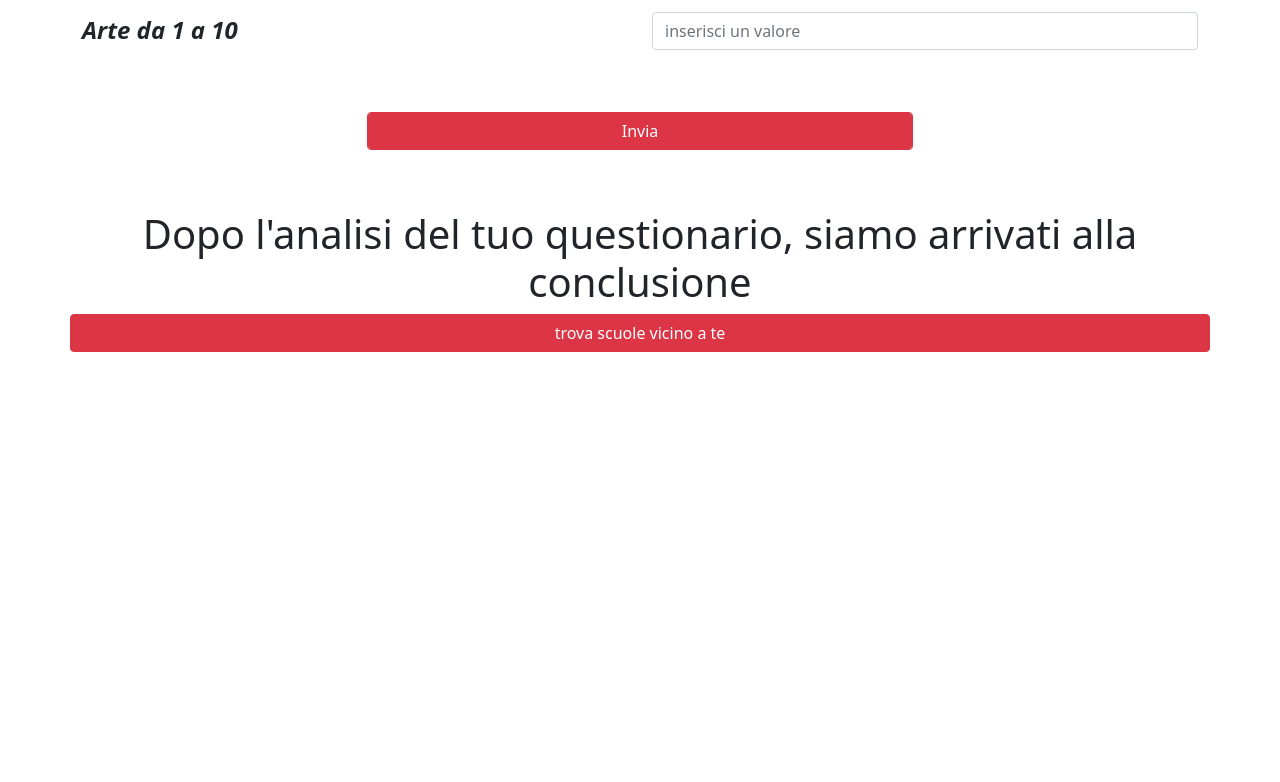
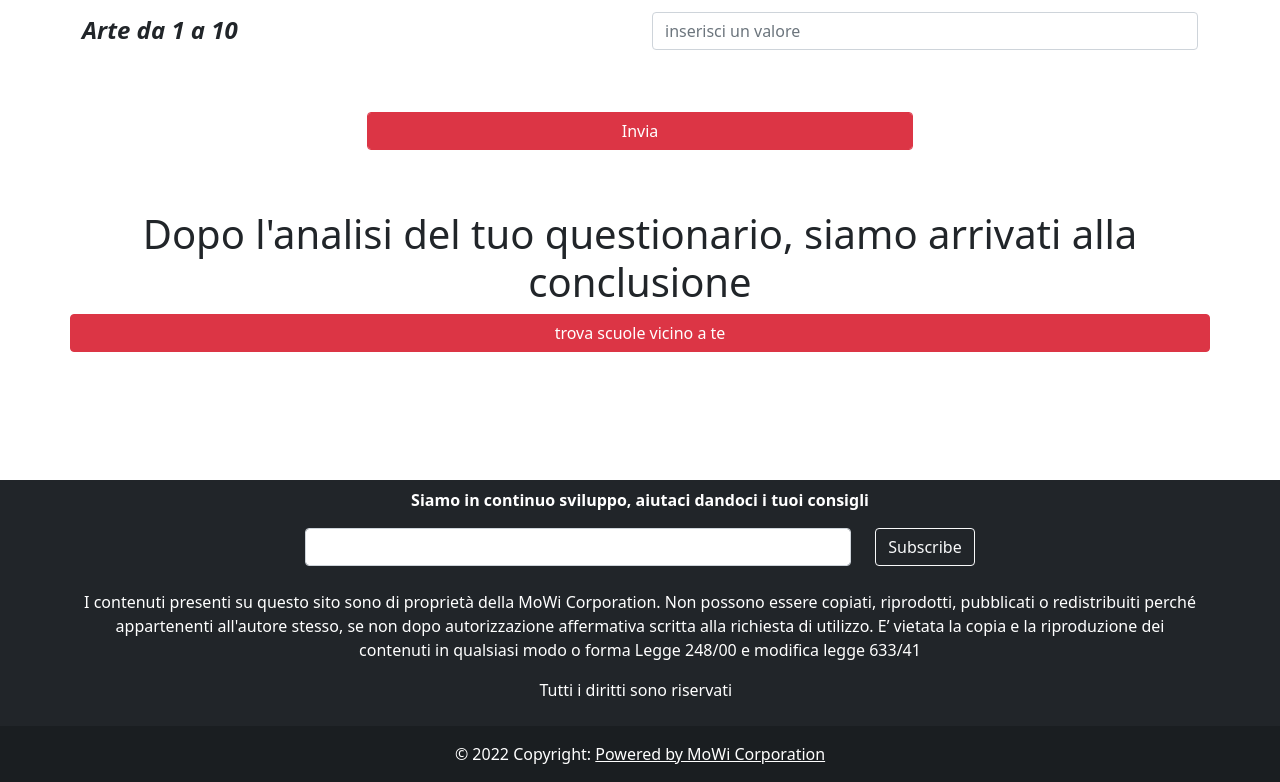
Before and after one commit to Wilson-r/FindYourSchool, an Angular app in the folder FindYourSchool/: page /ricerca in a window 1280 px wide. Shown: the part 296-1078 px from the top of the page. Before the commit the page ends 800 px from the top, so only its background shows below. Built offline with nearby package versions, Linux system fonts and the light colour scheme; no server answers.

Commit message:
ora è + carino

```diff
--- a/FindYourSchool/src/app/app.component.css
+++ b/FindYourSchool/src/app/app.component.css
@@ -1,9 +1,9 @@
 .footer{
-   position: fixed;
+   position: relative;
    left: 0;
    bottom: 0;
    width: 100%;
-
+   margin-top: 10%;
 }
 
 .card{
--- a/FindYourSchool/src/app/app.component.html
+++ b/FindYourSchool/src/app/app.component.html
@@ -16,5 +16,53 @@
       </div>
   </div>
 </div>
+<div>
+    <router-outlet></router-outlet>
+</div>
 
-<router-outlet></router-outlet>
+
+
+
+<footer class="footer bg-dark text-center text-white">
+    <div class="container">
+      <section class="">
+        <form action="">
+          <div class="row d-flex justify-content-center">
+            <div class="col-md-12">
+              <p class="pt-2">
+                <strong>Siamo in continuo sviluppo, aiutaci dandoci i tuoi consigli</strong>
+              </p>
+            </div>
+            <div class="col-md-6 col-12">
+              <div class="form-outline form-white mb-4">
+                <input type="email" id="form5Example21" class="form-control" />
+              </div>
+            </div>
+            <div class="col-auto">
+              <button type="submit" class="btn btn-outline-light mb-4">
+                Subscribe
+              </button>
+            </div>
+          </div>
+        </form>
+      </section>
+
+      <section class="mb-4">
+        <p style="text-align: center; ">
+            I contenuti presenti su questo sito sono di proprietà della MoWi Corporation.
+
+            Non possono essere copiati, riprodotti, pubblicati o redistribuiti perché appartenenti all'autore stesso, se non dopo autorizzazione affermativa scritta alla richiesta di utilizzo.
+
+            E’ vietata la copia e la riproduzione dei contenuti in qualsiasi modo o forma
+
+            Legge 248/00 e modifica legge 633/41
+            <p >Tutti i diritti sono riservati &nbsp;</p>
+
+      </section>
+    </div>
+
+    <div class="text-center p-3" style="background-color: rgba(0, 0, 0, 0.2);">
+      © 2022 Copyright:
+      <a class="text-white">Powered by MoWi Corporation</a>
+    </div>
+  </footer>
--- a/FindYourSchool/src/app/home/home.component.css
+++ b/FindYourSchool/src/app/home/home.component.css
@@ -1,13 +1,13 @@
 #footer {
-   position: absolute;
-   bottom: 0;
+   position: relative;
+   bottom: 10;
    width: 100%;
-   height: 2.5rem;            /* Footer height */
+   height: 2.0rem;            /* Footer height */
  }
 
  .card{
     margin: auto;
-    margin-top: 50%;
+    margin-top: 10%;
  }
 
  .hero-content{
@@ -16,36 +16,50 @@
 
  .banner{
     background-image: url("../../assets/img/newpic.jpg");
-    width:760px;
+    width:785px;
     height:608px;
-    background-position: right;
+    background-position: left;
     float:right;
 
  }
 
-.id1{
-   width:530px;
-   height:608px;
-   background-position: left;
+.content{
+   top : 30%;
+   left : 15%;
+   width: 80%;
+   position: absolute;
    float:left;
 }
-.id1 h1{
+.banner h1{
    color : #dc3545;
    font-size: 50px;
    font-weight: bold;
-   top : 30%;
-   left : 10%;
-   width: 50%;
-   position: absolute;
-   float:left;
 
 }
-.id1 button{
+.content button{
    font-size: 50px;
    font-weight: bold;
-   top : 45%;
-   left : 10%;
-   position: absolute;
-   float:left;
-
+   padding: 15px 20px;
+   border-radius: 8px;
+   margin-top: 10px;
 }
+.content button:hover{
+   background-color: #bf303e;
+   color: white;
+}
+.card {
+   border: none;
+   border-radius: 6px
+}
+@media screen and (max-width : 767px){
+   .banner{
+      width:485px;
+      height:608px;
+      background-position: left;
+      float:right;
+   }
+   .content{
+      left : 10%;
+      right : 10%;
+   }
+}
--- a/FindYourSchool/src/app/home/home.component.html
+++ b/FindYourSchool/src/app/home/home.component.html
@@ -1,15 +1,15 @@
-<div class="container" >
+
+<div class= "container">
   <div class="banner">
+    <div class = "content">
+      <h1 class = "mb-1">Trova ora la scuola <br> più adatta a te</h1>
+      <button type="button" class="btn btn-danger" (click) = "functionOnWhichRedirectShouldHappen()">Comincia a cercare</button>
+      </div>
   </div>
-  <div class = "id1">
-    <h1>Trova ora la scuola <br> più adatta a te</h1>
-    <button type="button" class="btn btn-danger" (click) = "functionOnWhichRedirectShouldHappen()">Comincia a cercare</button>
-  </div>
+</div>
 
 
-</div>
-
-<div class= "container">
+<div class= "container fluid">
   <div class="row">
     <div class="col-12 col-md-6 col-lg-4">
       <div class="card text-white bg-dark mb-3">
--- a/FindYourSchool/src/app/users.service.ts
+++ b/FindYourSchool/src/app/users.service.ts
@@ -9,12 +9,12 @@ import { map } from 'rxjs/operators';
 })
 export class UsersService {
 
-  baseUrl : string = "https://5000-wilsonr-findyourschool-yfmwxcluqqj.ws-eu44.gitpod.io/"
+  baseUrl : string = "https://5000-wilsonr-findyourschool-sooouat6ze9.ws-eu44.gitpod.io/"
 
   constructor(private http :HttpClient) { }
 
   getData(){
-    let url = "https://5000-wilsonr-findyourschool-yfmwxcluqqj.ws-eu44.gitpod.io/";
+    let url = "https://5000-wilsonr-findyourschool-sooouat6ze9.ws-eu44.gitpod.io/";
     return this.http.get(url +"users");
   }
 
--- a/FindYourSchool/src/styles.css
+++ b/FindYourSchool/src/styles.css
@@ -1 +1,11 @@
 /* You can add global styles to this file, and also import other style files */
+
+ .container:before,
+ .container:after {
+    content: "";
+    display: table;
+ }
+
+ .container:after {
+    clear: both;
+ }
```
Also changed, not shown: 1 other file (tests, documents, lock files or other folders).
